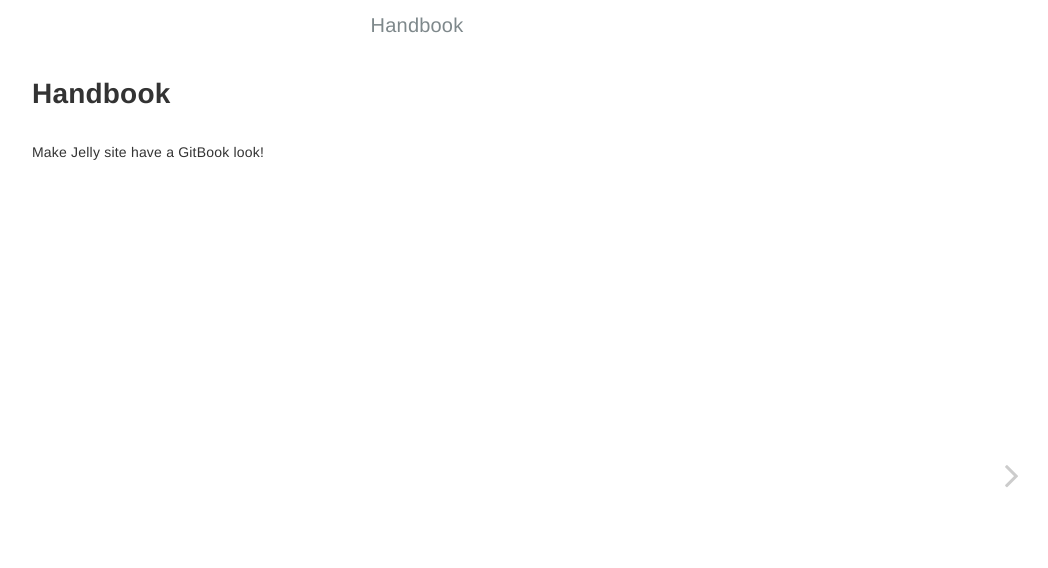
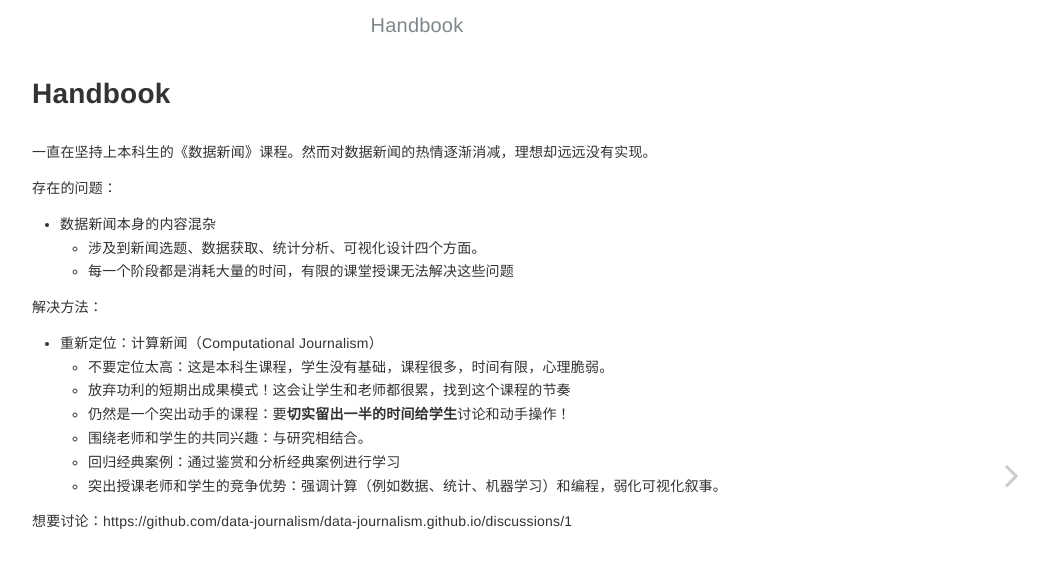
Before and after one commit to data-journalism/data-journalism.github.io, a Jekyll site: the page built from index.md, in a window 1280 px wide. Shown: the top 568 px of the page, without its empty margins (223-1271 px from the left). Built offline with Jekyll 4.4.1, drawn with Linux system fonts in a browser that asks for light colours.

Commit message:
Update index.md

```diff
--- a/index.md
+++ b/index.md
@@ -2,4 +2,23 @@
 layout: home
 ---
 
-Make Jelly site have a GitBook look!
+一直在坚持上本科生的《数据新闻》课程。然而对数据新闻的热情逐渐消减，理想却远远没有实现。
+
+存在的问题：
+
+- 数据新闻本身的内容混杂
+   - 涉及到新闻选题、数据获取、统计分析、可视化设计四个方面。
+   - 每一个阶段都是消耗大量的时间，有限的课堂授课无法解决这些问题
+
+
+解决方法：
+
+- 重新定位：计算新闻（Computational Journalism）
+   - 不要定位太高：这是本科生课程，学生没有基础，课程很多，时间有限，心理脆弱。
+   - 放弃功利的短期出成果模式！这会让学生和老师都很累，找到这个课程的节奏
+   - 仍然是一个突出动手的课程：要**切实留出一半的时间给学生**讨论和动手操作！
+   - 围绕老师和学生的共同兴趣：与研究相结合。
+   - 回归经典案例：通过鉴赏和分析经典案例进行学习
+   - 突出授课老师和学生的竞争优势：强调计算（例如数据、统计、机器学习）和编程，弱化可视化叙事。
+
+想要讨论：https://github.com/data-journalism/data-journalism.github.io/discussions/1
```
